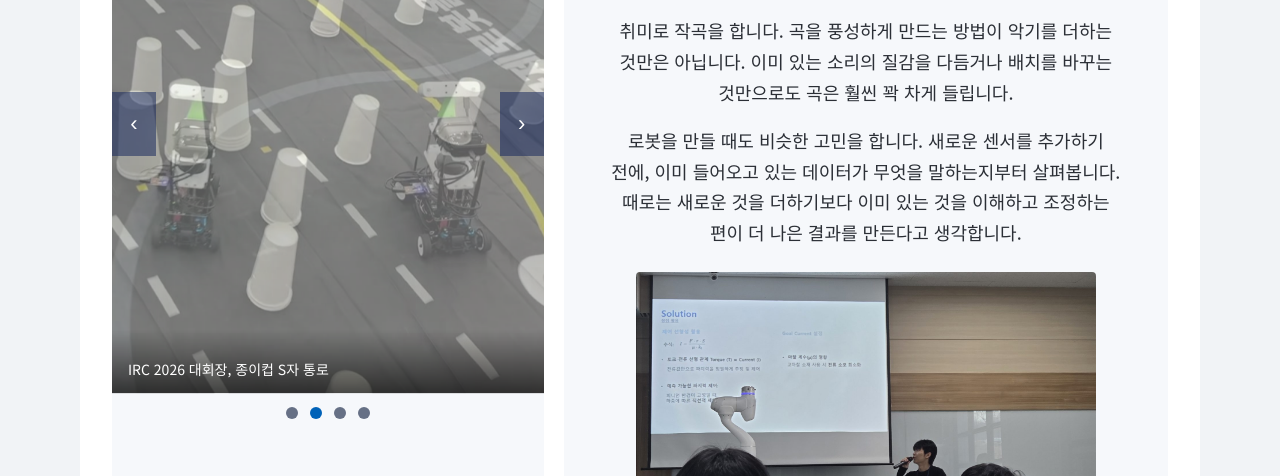
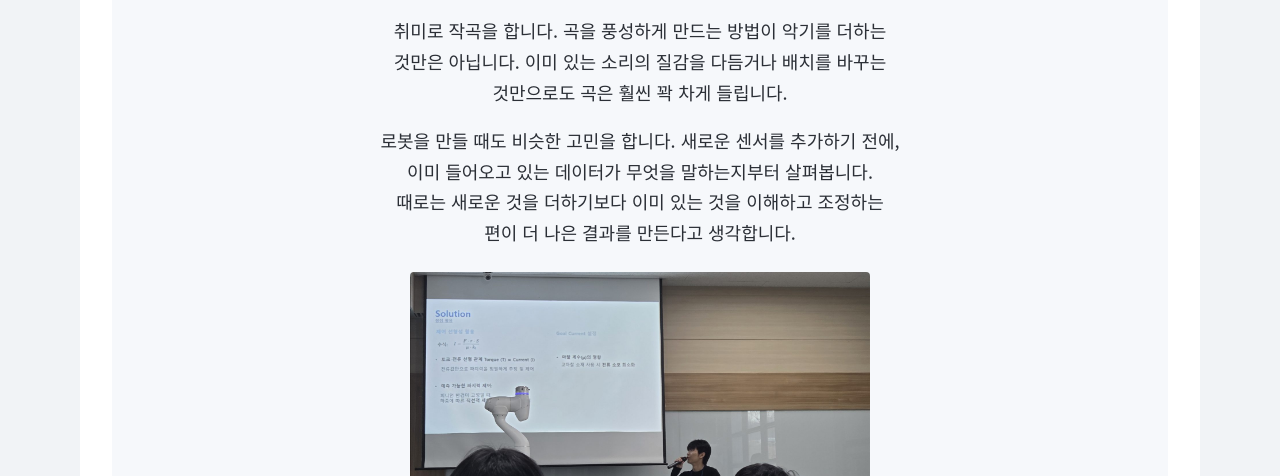
Before and after one commit to ssange2003/ssange2003.github.io, a plain HTML site: page index.html in a window 1280 px wide. Shown: the part 476-952 px from the top of the page. Drawn offline with Linux system fonts and the light colour scheme.

Commit message:
Home: remove photo slideshow and talk caption; humanoid first in Engineering
Co-Authored-By: Claude Opus 5.5 <noreply@anthropic.com>

```diff
--- a/index.html
+++ b/index.html
@@ -63,15 +63,7 @@ main{background:var(--bg);padding-block:32px 48px;padding-inline:clamp(16px,3vw,
 .view{display:grid;gap:28px}
 
 /* home */
-.home{display:grid;grid-template-columns:minmax(0,5fr) minmax(0,7fr);gap:20px;align-items:stretch}
-@media (max-width:820px){.home{grid-template-columns:1fr}}
-.carousel{background:var(--band);border-radius:4px;overflow:hidden;display:flex;flex-direction:column}
-.slides{position:relative;aspect-ratio:4/5;max-width:100%;background:var(--tint)}
-@media (max-width:820px){.slides{aspect-ratio:4/3}}
-.slides img{position:absolute;inset:0;width:100%;height:100%;object-fit:cover;opacity:0;transition:opacity .4s}
-.slides img.on{opacity:1}
-.slides .cap{position:absolute;left:0;right:0;bottom:0;padding:28px 16px 12px;color:#fff;font-size:14px;
-  background:linear-gradient(0deg,rgba(0,0,0,.62),rgba(0,0,0,0))}
+.home{display:grid;grid-template-columns:minmax(0,1fr)}
 .arrow{position:absolute;top:50%;transform:translateY(-50%);width:44px;height:64px;border:0;cursor:pointer;
   background:rgba(26,42,94,.55);color:#fff;font-size:22px;display:grid;place-items:center}
 .arrow.prev{left:0}.arrow.next{right:0}
@@ -210,7 +202,6 @@ video.fit{object-fit:contain}
 .lb .body{display:grid;place-items:center;min-height:0}
 .lb .body video,.lb .body img{max-width:100%;max-height:78vh;width:auto;height:auto;border-radius:4px;background:#000;aspect-ratio:auto}
 .lb .nav{display:flex;justify-content:space-between;align-items:center;gap:12px;color:#E8EEF8;font-size:15px}
-@media (prefers-reduced-motion:reduce){.slides img{transition:none}}
 </style>
 </head>
 <body>
@@ -229,8 +220,8 @@ video.fit{object-fit:contain}
       <button type="button" aria-expanded="false" aria-controls="eng-list">Engineering
         <svg viewBox="0 0 10 10" aria-hidden="true"><path d="M1 3l4 4 4-4" fill="none" stroke="currentColor" stroke-width="1.6"/></svg></button>
       <ul id="eng-list" hidden>
+        <li><a href="#humanoid" data-v="humanoid">Humanoid AI<small>정부과제 · 진행 중</small></a></li>
         <li><a href="#driving" data-v="driving">Autonomous Driving<small>E2E 자율주행 · IRC 2026</small></a></li>
-        <li><a href="#humanoid" data-v="humanoid">Humanoid AI<small>정부과제 · 진행 중</small></a></li>
         <li><a href="#gripper" data-v="gripper">Robotic Gripper<small>2025 Physical AI 로봇 그리퍼 챌린지 은상</small></a></li>
         <li><a href="#mobile" data-v="mobile">Mobile Robot<small>2025 국립창원대 자율로봇경진대회 최우수상</small></a></li>
       </ul>
@@ -243,32 +234,20 @@ video.fit{object-fit:contain}
     <!-- HOME -->
     <section class="view" id="v-home" data-view="home" aria-label="Home">
       <div class="home">
-        <div class="carousel" aria-roledescription="carousel" aria-label="프로젝트 사진">
-          <div class="slides" id="slides">
-            <img class="on" src="media/prac_lane3.jpg" alt="대회장 3차선 장애물 구간을 달리는 E2E 자율주행 RC카">
-            <img src="media/prac_sline.jpg" alt="대회장 종이컵 S자 통로를 지나는 RC카" style="object-position:72% 50%" loading="lazy">
-            <img src="media/grc_task2.jpg" alt="대회에서 원기둥을 집은 랙-피니언 그리퍼" loading="lazy">
-            <img src="media/c_battle.jpg" alt="배틀럼블 경기장의 무한궤도 로봇" loading="lazy">
-            <div class="cap" id="cap" aria-live="polite">IRC 2026 대회장, 3차선 장애물 구간</div>
-            <button class="arrow prev" type="button" aria-label="이전 사진">‹</button>
-            <button class="arrow next" type="button" aria-label="다음 사진">›</button>
-          </div>
-          <div class="dots" id="dots"></div>
-        </div>
         <div class="about">
           <h2>About Me</h2>
           <p>안녕하세요! 영남대학교 로봇공학과에서 공부하고 있는 김민상입니다.</p>
           <p>취미로 작곡을 합니다. 곡을 풍성하게 만드는 방법이 악기를 더하는 것만은 아닙니다. 이미 있는 소리의 질감을 다듬거나 배치를 바꾸는 것만으로도 곡은 훨씬 꽉 차게 들립니다.</p>
           <p>로봇을 만들 때도 비슷한 고민을 합니다. 새로운 센서를 추가하기 전에, 이미 들어오고 있는 데이터가 무엇을 말하는지부터 살펴봅니다. 때로는 새로운 것을 더하기보다 이미 있는 것을 이해하고 조정하는 편이 더 나은 결과를 만든다고 생각합니다.</p>
           <div class="aph">
-            <figure><img src="media/ab_talk.jpg" width="1600" height="1067" alt="그리퍼 설계를 발표하는 모습" loading="lazy"><figcaption>그리퍼 설계 발표</figcaption></figure>
+            <figure><img src="media/ab_talk.jpg" width="1600" height="1067" alt="그리퍼 설계를 발표하는 모습" loading="lazy"></figure>
           </div>
         </div>
       </div>
       <div class="sect-h">Engineering</div>
       <div class="tiles">
+        <a class="tile" href="#humanoid" data-v="humanoid"><span class="ph" aria-hidden="true"><strong>Humanoid AI</strong><em>진행 중</em></span><div><b>Humanoid AI</b><span>sim-to-real, 협업 안전</span></div></a>
         <a class="tile" href="#driving" data-v="driving"><img src="media/prac_lane3.jpg" alt="" loading="lazy"><div><b>Autonomous Driving</b><span>E2E 자율주행 · IRC 2026</span></div></a>
-        <a class="tile" href="#humanoid" data-v="humanoid"><span class="ph" aria-hidden="true"><strong>Humanoid AI</strong><em>진행 중</em></span><div><b>Humanoid AI</b><span>sim-to-real, 협업 안전</span></div></a>
         <a class="tile" href="#gripper" data-v="gripper"><img src="media/grc_task2.jpg" alt="" loading="lazy"><div><b>Robotic Gripper</b><span>2025 Physical AI 로봇 그리퍼 챌린지 은상</span></div></a>
         <a class="tile" href="#mobile" data-v="mobile"><img src="media/gn_battle.jpg" alt="" loading="lazy"><div><b>Mobile Robot</b><span>국립창원대 자율로봇경진대회 최우수상 2관왕</span></div></a>
       </div>
@@ -488,16 +467,6 @@ video.fit{object-fit:contain}
 
   if (reduce) document.querySelectorAll('video[autoplay]').forEach(function(v){ v.removeAttribute('autoplay'); v.pause(); v.setAttribute('controls',''); });
 
-  // carousel
-  var imgs = document.querySelectorAll('#slides img'), dots = document.getElementById('dots'), cap = document.getElementById('cap');
-  var caps = ['IRC 2026 대회장, 3차선 장애물 구간','IRC 2026 대회장, 종이컵 S자 통로','Physical AI 로봇 그리퍼 챌린지, 원기둥 집기','국립창원대 자율로봇경진대회, 배틀럼블 경기장'];
-  var i = 0, timer = null;
-  imgs.forEach(function(_, k){ var b = document.createElement('button'); b.type='button'; b.setAttribute('aria-label', (k+1)+'번째 사진'); b.addEventListener('click', function(){ go(k); restart(); }); dots.appendChild(b); });
-  function go(k){ i = (k + imgs.length) % imgs.length; imgs.forEach(function(im, n){ im.classList.toggle('on', n===i); }); dots.querySelectorAll('button').forEach(function(b,n){ b.setAttribute('aria-current', n===i ? 'true':'false'); }); cap.textContent = caps[i]; }
-  function restart(){ if(timer) clearInterval(timer); if(!reduce) timer = setInterval(function(){ go(i+1); }, 5000); }
-  document.querySelector('.arrow.prev').addEventListener('click', function(){ go(i-1); restart(); });
-  document.querySelector('.arrow.next').addEventListener('click', function(){ go(i+1); restart(); });
-  go(0); restart();
 
   // viewer tabs
   var tabs = document.querySelectorAll('.tabs [role="tab"]'), vid = document.getElementById('viewer-video'), vcap = document.getElementById('viewer-cap');
```
